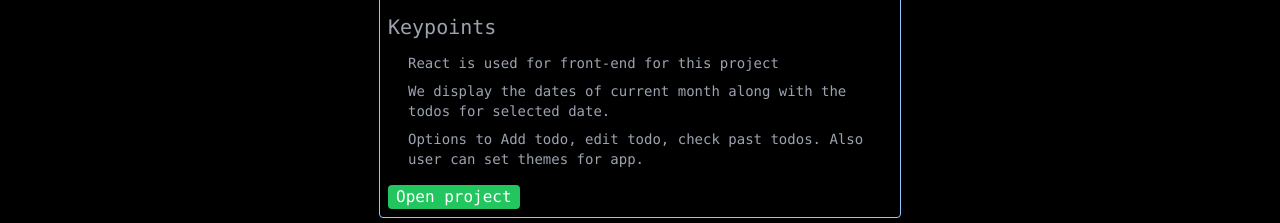
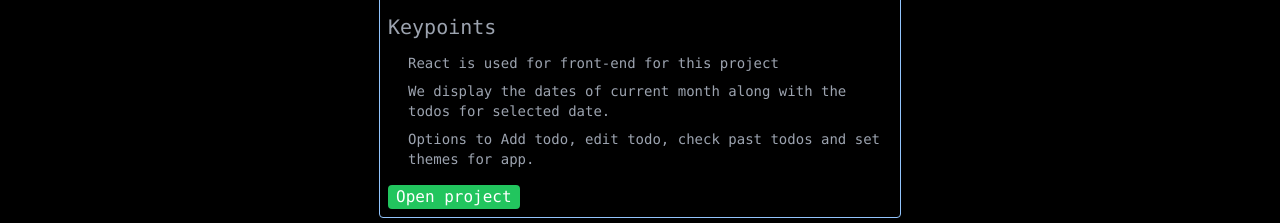
Before and after one commit to ashish19977/portfolio, a React (Create React App) app: page / in a window 1280 px wide. Shown: the part 2376-2599 px from the top of the page. Built offline with nearby package versions, Linux system fonts and the light colour scheme; no server answers.

Commit message:
Update content.js

```diff
--- a/src/content.js
+++ b/src/content.js
@@ -97,7 +97,7 @@ export const content = {
       keyPoints:[
         'React is used for front-end for this project',
         'We display the dates of current month along with the todos for selected date.',
-        'Options to Add todo, edit todo, check past todos. Also user can set themes for app.'
+        'Options to Add todo, edit todo, check past todos and set themes for app.'
       ],
       link: 'https://ashish1997-calendar.netlify.app',
       date: '04/2020 - 05/2020'
```
